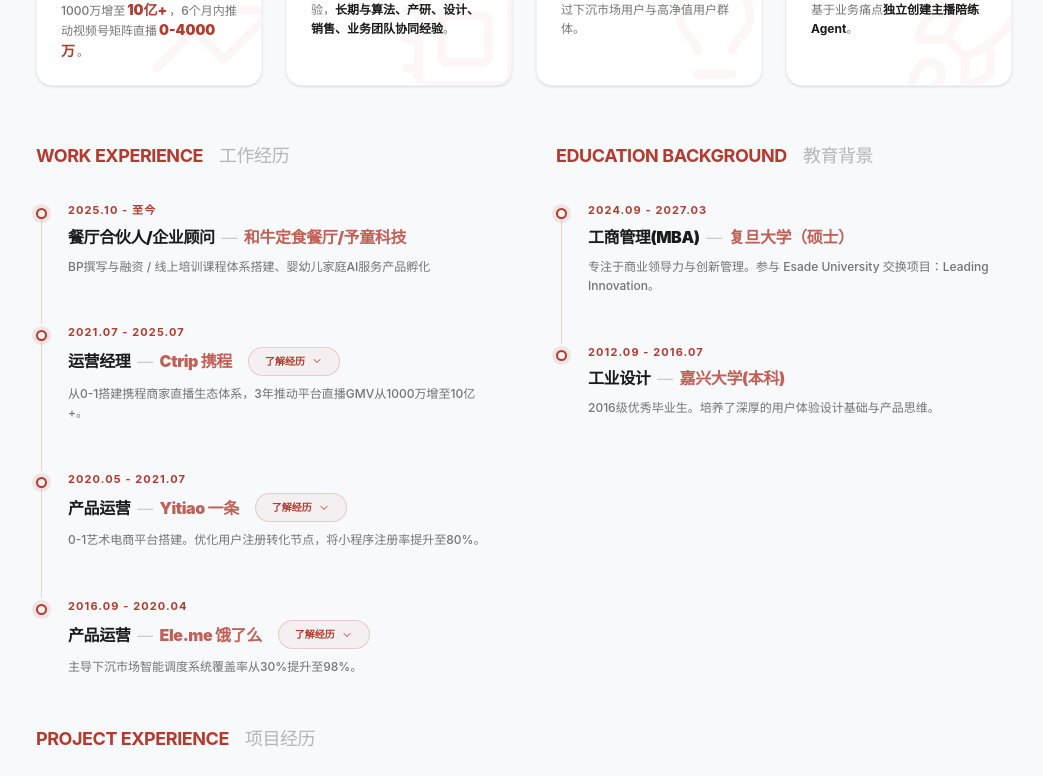
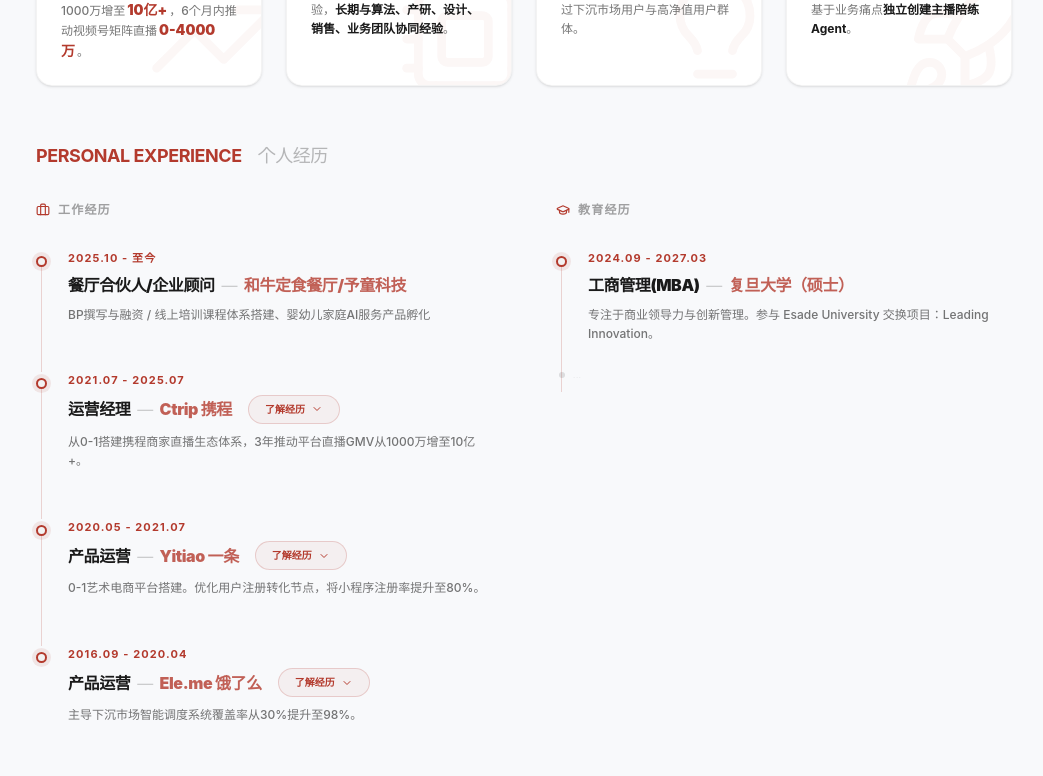
Before and after one commit to zwy0025-dev/jodie-cv, a React (Vite) app: page / in a window 1280 px wide. Shown: the part 933-1709 px from the top of the page, without its empty margins (116-1159 px from the left). Built offline with nearby package versions, Linux system fonts and the light colour scheme.

Commit message:
Update App.tsx

```diff
--- a/src/App.tsx
+++ b/src/App.tsx
@@ -8,7 +8,7 @@ import { motion, useScroll, useTransform, AnimatePresence } from 'motion/react';
 import {
   TrendingUp, Cpu, Lightbulb, Rocket, MessageCircle, X, ChevronRight,
   Menu, Mail, QrCode, ChevronDown, User, Star, Briefcase, Folder, Sparkles, ArrowUpRight,
-  MapPin, Palette, Video
+  MapPin, Palette, Video, GraduationCap
 } from 'lucide-react';
 
 // --- 通用组件 ---
@@ -295,6 +295,8 @@ export default function App() {
   const [isScrolled, setIsScrolled] = useState(false);
   const [isMobileMenuOpen, setIsMobileMenuOpen] = useState(false);
   const [selectedProject, setSelectedProject] = useState<any>(null);
+  const [showUndergrad, setShowUndergrad] = useState(false); // 控制本科经历的折叠状态
+
   const containerRef = useRef(null);
 
   useEffect(() => {
@@ -344,7 +346,7 @@ export default function App() {
           <div className="hidden md:flex items-center gap-2">
             <NavItem zh="关于我" en="About Me" href="#about" icon={User} />
             <NavItem zh="核心技能" en="Core Skills" href="#skills" icon={Star} />
-            <NavItem zh="工作经历" en="Experience" href="#experience" icon={Briefcase} />
+            <NavItem zh="个人经历" en="Experience" href="#experience" icon={Briefcase} />
             <NavItem zh="项目经历" en="Projects" href="#projects" icon={Folder} />
             <NavItem zh="AI 实验室" en="AI Lab" href="#ai-lab" icon={Sparkles} />
           </div>
@@ -442,22 +444,54 @@ export default function App() {
         </section>
 
         <section id="experience" className="mb-12">
-          <div className="grid grid-cols-1 md:grid-cols-2 gap-16">
+          <SectionHeader zh="个人经历" en="Personal Experience" />
+
+          <div className="grid grid-cols-1 md:grid-cols-2 gap-16 mt-4">
+            {/* 左列：工作经历 */}
             <div>
-              <SectionHeader zh="工作经历" en="Work Experience" />
+              <h3 className="text-xs font-bold text-ink/40 uppercase tracking-widest mb-8 flex items-center gap-2">
+                <Briefcase size={14} className="text-rust"/> 工作经历
+              </h3>
               <div className="relative">
-                {/* 修复点：末尾补上了 /> */}
                 <TimelineItem date="2025.10 - 至今" title="餐厅合伙人/企业顾问" company="和牛定食餐厅/予童科技" desc="BP撰写与融资 / 线上培训课程体系搭建、婴幼儿家庭AI服务产品孵化" />
                 <TimelineItem date="2021.07 - 2025.07" title="运营经理" company="Ctrip 携程" desc="从0-1搭建携程商家直播生态体系，3年推动平台直播GMV从1000万增至10亿+。" details={{content: ["从 0 到 1 搭建商家直播生态体系","制定直播间运营标准与流量分发策略","负责直播业务的整体增长与商业化变现"], projects: ["携程直播青训营：孵化 0 基础团队","携程 AI 直播：真人+AI 24小时客服直播间"], results: ["3 年推动 GMV 从 1000 万增至 10 亿+","直播间转化率提升 70%+","孵化团队 1 个月直播 GMV 破百万"]}} />
                 <TimelineItem date="2020.05 - 2021.07" title="产品运营" company="Yitiao 一条" desc="0-1艺术电商平台搭建。优化用户注册转化节点，将小程序注册率提升至80%。" details={{content: ["负责艺术电商平台的产品运营与用户增长","优化用户注册与交易转化路径","打通拍卖+直播的闭环交易链路"], projects: ["一条艺术品电商平台：小程序注册转化优化","拍卖+直播交易链路整合"], results: ["小程序注册率从 30% 提升至 80%","成功上线艺术品拍卖直播功能","显著提升高客单价商品转化效率"]}} />
                 <TimelineItem date="2016.09 - 2020.04" title="产品运营" company="Ele.me 饿了么" desc="主导下沉市场智能调度系统覆盖率从30%提升至98%。" details={{content: ["负责下沉市场物流调度系统的产品运营","协调全国 1800 个城市代理商的系统落地","通过数据分析优化配送效率与成本控制"], projects: ["下沉市场智能调度系统覆盖提升项目","代理商降本增效专项行动"], results: ["系统覆盖率从 30% 提升至 98%","帮助全国代理商显著降低运营成本","配送效率提升 25% 以上"]}} />
               </div>
             </div>
+
+            {/* 右列：教育经历 */}
             <div>
-              <SectionHeader zh="教育背景" en="Education Background" />
+              <h3 className="text-xs font-bold text-ink/40 uppercase tracking-widest mb-8 flex items-center gap-2">
+                <GraduationCap size={14} className="text-rust"/> 教育经历
+              </h3>
               <div className="relative">
                 <TimelineItem date="2024.09 - 2027.03" title="工商管理(MBA)" company="复旦大学（硕士）" desc="专注于商业领导力与创新管理。参与 Esade University 交换项目：Leading Innovation。" />
-                <TimelineItem date="2012.09 - 2016.07" title="工业设计" company="嘉兴大学(本科)" desc="2016级优秀毕业生。培养了深厚的用户体验设计基础与产品思维。" />
+
+                {/* 极度隐蔽的彩蛋开关：与时间线完美对齐的微小灰点 */}
+                <div
+                  className="relative pl-[2.5px] -mt-6 mb-6 z-20 opacity-30 hover:opacity-100 transition-opacity cursor-pointer flex items-center gap-2 w-fit group"
+                  onClick={() => setShowUndergrad(!showUndergrad)}
+                  title=" "
+                >
+                  <div className={`w-[6px] h-[6px] rounded-full ${showUndergrad ? 'bg-rust' : 'bg-ink/40'} group-hover:bg-rust transition-colors`} />
+                  <span className="text-[10px] text-ink/40 tracking-widest uppercase scale-75 origin-left">
+                    {showUndergrad ? '' : '...'}
+                  </span>
+                </div>
+
+                <AnimatePresence>
+                  {showUndergrad && (
+                    <motion.div
+                      initial={{ height: 0, opacity: 0 }}
+                      animate={{ height: 'auto', opacity: 1 }}
+                      exit={{ height: 0, opacity: 0 }}
+                      className="overflow-hidden"
+                    >
+                      <TimelineItem date="2012.09 - 2016.07" title="工业设计" company="嘉兴大学(本科)" desc="2016级优秀毕业生。培养了深厚的用户体验设计基础与产品思维。" />
+                    </motion.div>
+                  )}
+                </AnimatePresence>
               </div>
             </div>
           </div>
@@ -522,7 +556,6 @@ export default function App() {
 
       <div className="fixed bottom-8 right-8 z-50 flex flex-col items-end gap-3">
         <motion.button whileHover={{ scale: 1.1 }} whileTap={{ scale: 0.9 }} onClick={() => setIsFaqOpen(!isFaqOpen)} className="w-14 h-14 bg-rust/90 backdrop-blur-md rounded-full flex items-center justify-center text-white shadow-[0_10px_30px_rgba(179,58,45,0.4)] relative group border border-white/20 p-1">
-          {/* 修复点：移除了这里的 bg-white 以防止白底透出 */}
           <div className="w-full h-full rounded-full relative z-10 overflow-hidden border border-white/50">
             {isFaqOpen ? <div className="w-full h-full bg-rust/20 flex items-center justify-center"><X size={18} /></div> : (
               <>
```
